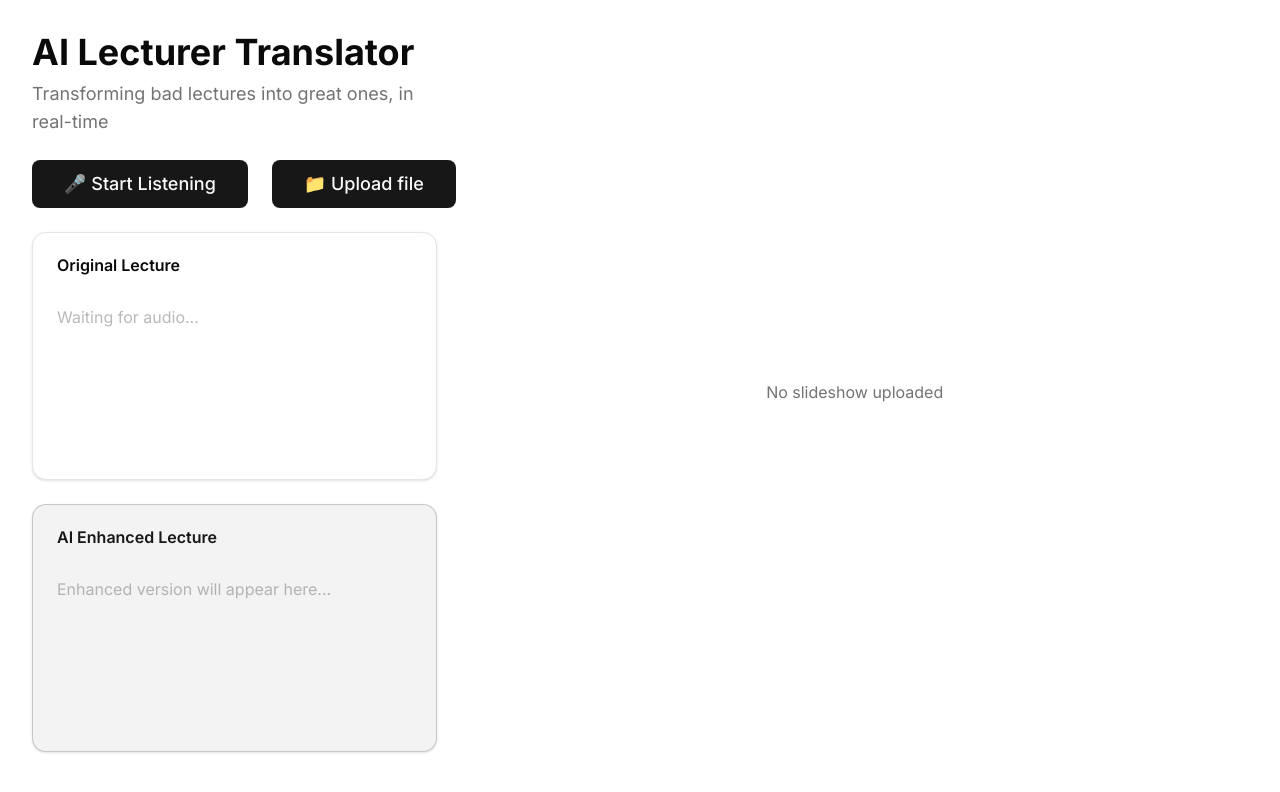
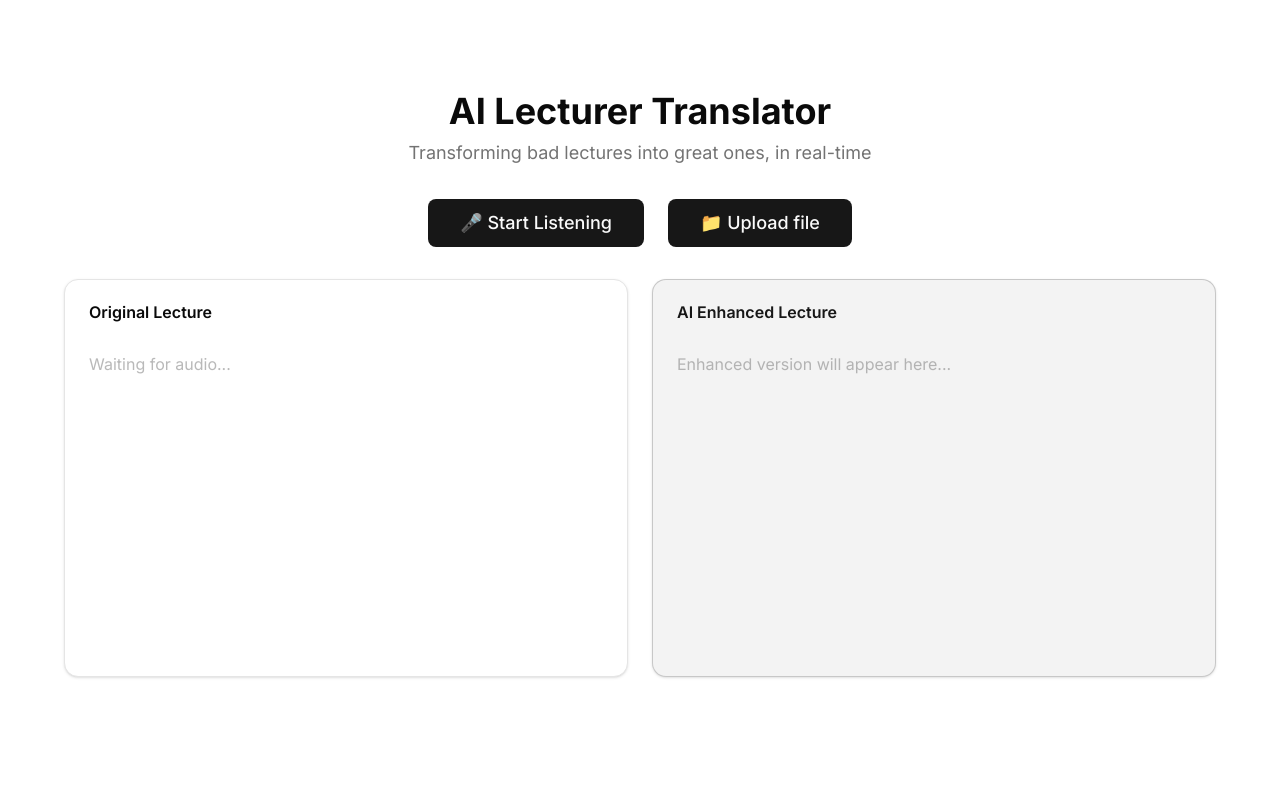
Before and after one commit to NikSchaefer/MadHacks-2025, a Next.js app in the folder app/: page / in a window 1280 px wide. Shown: the top 792 px of the page. Built offline with nearby package versions, Linux system fonts and the light colour scheme; no server answers; what fish-audio would draw is missing.

Commit message:
sorry ben

```diff
--- a/app/app/page.tsx
+++ b/app/app/page.tsx
@@ -13,15 +13,14 @@ export default function Home() {
     const [statusMessage, setStatusMessage] = useState("");
     const [transcript, setTranscript] = useState("");
     const [script, setScript] = useState("");
-    const [slideshowFile, setSlideshowFile] = useState<File | null>(null); // store file
-    const fileInputRef = useRef<HTMLInputElement>(null); // ref for hidden input
+    const [slideshowFile, setSlideshowFile] = useState<File | null>(null);
+    const fileInputRef = useRef<HTMLInputElement>(null);
 
-    // Poll for transcript and script updates
     useEffect(() => {
         const interval = setInterval(() => {
             setTranscript(controller.getFullTranscript());
             setScript(controller.getFullScript());
-        }, 100); // Update every 100ms
+        }, 100);
 
         return () => clearInterval(interval);
     }, [controller]);
@@ -39,22 +38,114 @@ export default function Home() {
     }
 
     function uploadSlideshow() {
-        if (fileInputRef.current) {
-            fileInputRef.current.click(); // open file dialog
-        }
+        if (fileInputRef.current) fileInputRef.current.click();
     }
 
     function handleFileChange(e: React.ChangeEvent<HTMLInputElement>) {
         const file = e.target.files?.[0];
         if (!file) return;
-        setSlideshowFile(file); // store uploaded file
+        setSlideshowFile(file);
         setIsUploading(true);
         setStatusMessage(`Selected file: ${file.name}`);
     }
 
+    // --- Conditional layout ---
+    if (!slideshowFile) {
+        //centered single column layout
         return (
-        <div className="h-screen flex flex-col">
-            {/* Slideshow Input */}
+            <div className="min-h-screen flex flex-col items-center justify-center p-8">
+                <div className="max-w-6xl w-full space-y-8">
+                    {/* Header */}
+                    <div className="text-center space-y-2">
+                        <h1 className="text-4xl font-bold">AI Lecturer Translator</h1>
+                        <p className="text-muted-foreground text-lg">
+                            Transforming bad lectures into great ones, in real-time
+                        </p>
+                    </div>
+
+                    {/* Control Button */}
+                    <div className="flex justify-center gap-6">
+                        <Button
+                            onClick={toggleListening}
+                            size="lg"
+                            variant={isListening ? "destructive" : "default"}
+                            className="text-lg px-8 py-6"
+                        >
+                            {isListening ? "⏹ Stop Listening" : "🎤 Start Listening"}
+                        </Button>
+
+                        <Button
+                            onClick={uploadSlideshow}
+                            size="lg"
+                            variant={isUploading ? "destructive" : "default"}
+                            className="text-lg px-8 py-6"
+                        >
+                            📁 Upload file
+                        </Button>
+                    </div>
+
+                    {/* Status Indicator */}
+                    {isListening && (
+                        <div className="flex flex-col items-center gap-2">
+                            <div className="flex items-center gap-2 text-green-600 dark:text-green-400">
+                                <div className="size-3 bg-green-500 rounded-full animate-pulse" />
+                                <span className="font-medium">Listening...</span>
+                            </div>
+                            {statusMessage && (
+                                <p className="text-sm text-muted-foreground">{statusMessage}</p>
+                            )}
+                        </div>
+                    )}
+
+                    {/* Original & Translated Text */}
+                    <div className="grid md:grid-cols-2 gap-6">
+                        <Card>
+                            <CardHeader>
+                                <CardTitle>Original Lecture</CardTitle>
+                            </CardHeader>
+                            <CardContent>
+                                <div className="text-muted-foreground whitespace-pre-wrap min-h-[300px] max-h-[500px] overflow-y-auto">
+                                    {transcript.length === 0 ? (
+                                        <span className="text-muted-foreground/50">Waiting for audio...</span>
+                                    ) : (
+                                        transcript
+                                    )}
+                                </div>
+                            </CardContent>
+                        </Card>
+
+                        <Card className="border-primary/20 bg-primary/5">
+                            <CardHeader>
+                                <CardTitle className="text-primary">AI Enhanced Lecture</CardTitle>
+                            </CardHeader>
+                            <CardContent>
+                                <div className="whitespace-pre-wrap min-h-[300px] max-h-[500px] overflow-y-auto">
+                                    {script.length === 0 ? (
+                                        <span className="text-muted-foreground/50">
+                                            Enhanced version will appear here...
+                                        </span>
+                                    ) : (
+                                        script
+                                    )}
+                                </div>
+                            </CardContent>
+                        </Card>
+                    </div>
+
+                    <input
+                        type="file"
+                        accept=".pdf"
+                        ref={fileInputRef}
+                        className="hidden"
+                        onChange={handleFileChange}
+                    />
+                </div>
+            </div>
+        );
+    } else {
+        //two column layout with slideshow on right
+        return (
+            <div className="min-h-screen flex flex-col items-center justify-center p-8">
                 <input
                     type="file"
                     accept=".pdf"
@@ -63,22 +154,17 @@ export default function Home() {
                     onChange={handleFileChange}
                 />
 
-            <div className=" items-center justify-center p-8 w-full space-y-8">
-                {/* Display Areas */}
-                <div className="flex gap-6">
-
+                <div className="w-full space-y-8 flex gap-6">
                     <div className="w-1/3 flex flex-col gap-6">
                         {/* Header */}
                         <div className="text-left space-y-2">
-                            <h1 className="text-4xl font-bold">
-                                AI Lecturer Translator
-                            </h1>
+                            <h1 className="text-4xl font-bold">AI Lecturer Translator</h1>
                             <p className="text-muted-foreground text-lg">
                                 Transforming bad lectures into great ones, in real-time
                             </p>
                         </div>
 
-                        {/* Control Button */}
+                        {/* Control Buttons */}
                         <div className="flex justify-left gap-6">
                             <Button
                                 onClick={toggleListening}
@@ -86,9 +172,7 @@ export default function Home() {
                                 variant={isListening ? "destructive" : "default"}
                                 className="text-lg px-8 py-6"
                             >
-                                {isListening
-                                    ? "⏹ Stop Listening"
-                                    : "🎤 Start Listening"}
+                                {isListening ? "⏹ Stop Listening" : "🎤 Start Listening"}
                             </Button>
 
                             <Button
@@ -109,9 +193,7 @@ export default function Home() {
                                     <span className="font-medium">Listening...</span>
                                 </div>
                                 {statusMessage && (
-                                    <p className="text-sm text-muted-foreground">
-                                        {statusMessage}
-                                    </p>
+                                    <p className="text-sm text-muted-foreground">{statusMessage}</p>
                                 )}
                             </div>
                         )}
@@ -124,9 +206,7 @@ export default function Home() {
                             <CardContent>
                                 <div className="text-muted-foreground whitespace-pre-wrap min-h-[150px] max-h-[500px] overflow-y-auto">
                                     {transcript.length === 0 ? (
-                                        <span className="text-muted-foreground/50">
-                                            Waiting for audio...
-                                        </span>
+                                        <span className="text-muted-foreground/50">Waiting for audio...</span>
                                     ) : (
                                         transcript
                                     )}
@@ -134,12 +214,10 @@ export default function Home() {
                             </CardContent>
                         </Card>
 
-                        {/* Translated Text */}
+                        {/* Enhanced Text */}
                         <Card className="border-primary/20 bg-primary/5">
                             <CardHeader>
-                                <CardTitle className="text-primary">
-                                    AI Enhanced Lecture
-                                </CardTitle>
+                                <CardTitle className="text-primary">AI Enhanced Lecture</CardTitle>
                             </CardHeader>
                             <CardContent>
                                 <div className="whitespace-pre-wrap min-h-[150px] max-h-[500px] overflow-y-auto">
@@ -155,23 +233,17 @@ export default function Home() {
                         </Card>
                     </div>
 
-                    { /* Right half, put the slideshow here*/ }
+                    {/* Slideshow */}
                     <div className="w-2/3">
-                        {slideshowFile ? (
                         <iframe
                             src={URL.createObjectURL(slideshowFile)}
                             width="100%"
                             height="100%"
                             className="rounded-lg shadow w-full"
                         />
-                        ) : (
-                            <div className="flex items-center justify-center h-full text-muted-foreground">
-                                No slideshow uploaded
-                            </div>
-                        )}
-                    </div>
                     </div>
                 </div>
             </div>
         );
     }
+}
```
Lines whose indentation alone changed are shown as unchanged.
